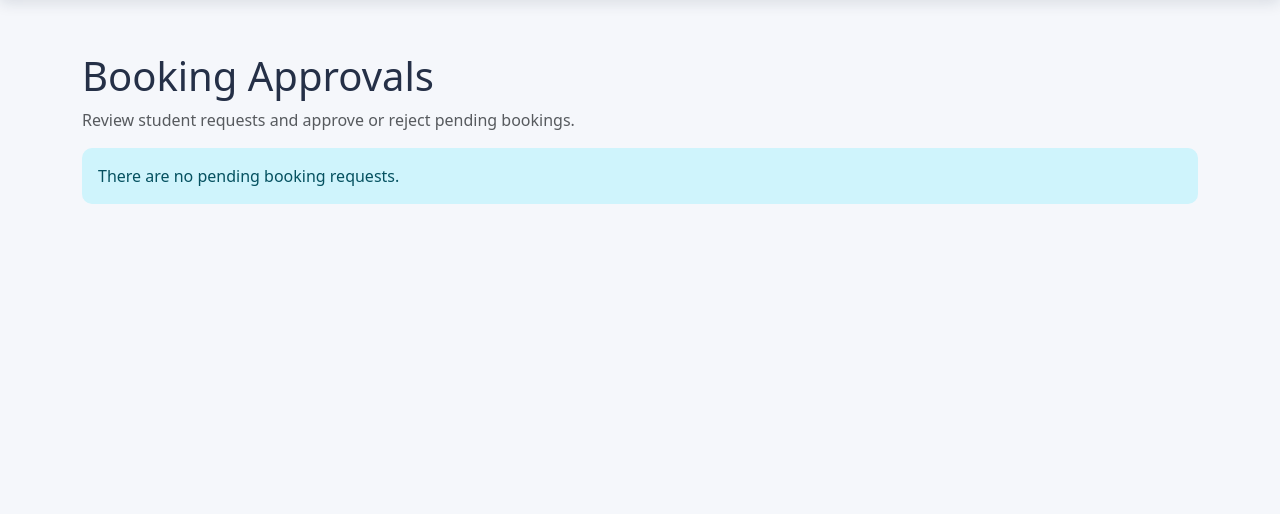
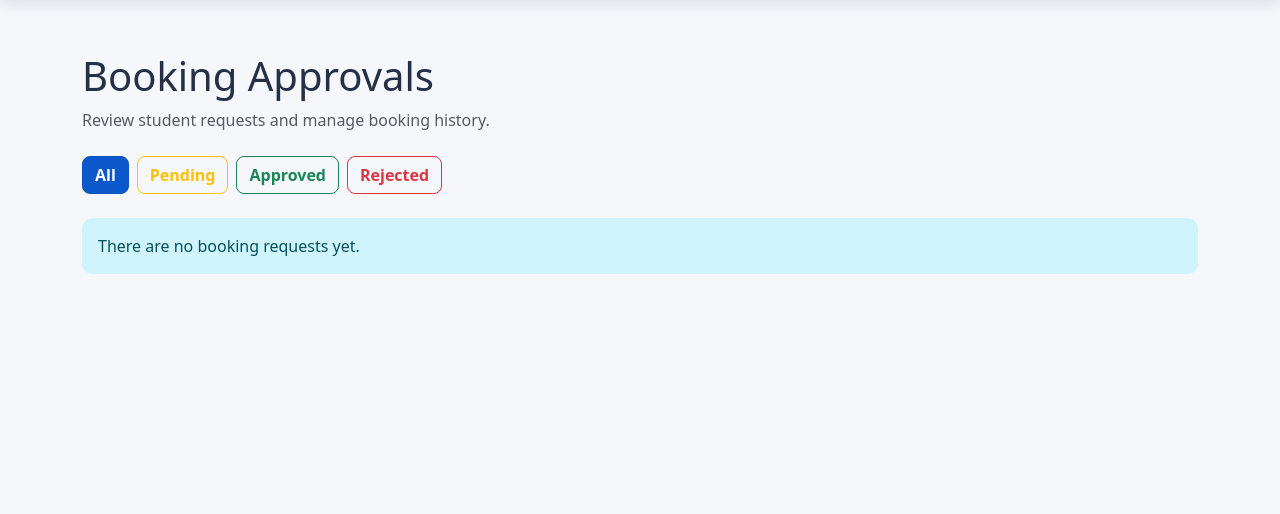
Before and after one commit to TechAkii/lab-eqipment-booking-project, a Flask app: template app/templates/staff/approvals.html in a window 1280 px wide. Shown: the part 62-576 px from the top of the page. Run offline with Flask 3, Linux system fonts and the light colour scheme; the template is opened without the code that fills it, so the values that code supplies are empty; the visitor is signed in with stand-in values (Sample User, id 1).

Commit message:
Fix some errors

```diff
--- a/app/__init__.py
+++ b/app/__init__.py
@@ -432,15 +432,18 @@ def create_app():
     @app.route("/staff/approvals")
     @role_required("Staff")
     def staff_approvals():
-        pending_bookings = (
-            Booking.query.filter_by(status="Pending")
-            .order_by(Booking.booking_date, Booking.start_time)
+        bookings = (
+            Booking.query
+            .order_by(
+                Booking.booking_date.desc(),
+                Booking.start_time.desc()
+            )
             .all()
         )
 
         return render_template(
             "staff/approvals.html",
-            bookings=pending_bookings,
+            bookings=bookings
         )
 
     @app.route(
--- a/app/templates/staff/approvals.html
+++ b/app/templates/staff/approvals.html
@@ -1,15 +1,34 @@
- {% extends "base.html" %} {% block title %}Staff Approvals | UniLab Central{% endblock %} {% block content %}
+ {% extends "base.html" %} {% block title %}Booking Approvals | UniLab Central{% endblock %} {% block content %}
 <section class="container py-4">
-    <h1>Booking Approvals</h1>
-    <p class="text-muted">
-        Review student requests and approve or reject pending bookings.
-    </p>
+    <div class="mb-4">
+        <h1>Booking Approvals</h1>
+        <p class="text-muted">
+            Review student requests and manage booking history.
+        </p>
+    </div>
 
     {% with messages = get_flashed_messages(with_categories=true) %} {% for category, message in messages %}
     <div class="alert alert-{{ category }}" role="alert">
         {{ message }}
     </div>
-    {% endfor %} {% endwith %} {% if bookings %}
+    {% endfor %} {% endwith %}
+
+    <div class="d-flex flex-wrap gap-2 mb-4" role="group" aria-label="Filter bookings by status">
+        <button type="button" class="btn btn-primary status-filter active" data-filter="All" aria-pressed="true">
+            All
+        </button>
+        <button type="button" class="btn btn-outline-warning status-filter" data-filter="Pending" aria-pressed="false">
+            Pending
+        </button>
+        <button type="button" class="btn btn-outline-success status-filter" data-filter="Approved" aria-pressed="false">
+            Approved
+        </button>
+        <button type="button" class="btn btn-outline-danger status-filter" data-filter="Rejected" aria-pressed="false">
+            Rejected
+        </button>
+    </div>
+
+    {% if bookings %}
     <div class="table-responsive">
         <table class="table table-bordered table-hover align-middle">
             <thead class="table-light">
@@ -19,18 +38,33 @@
                     <th>Date</th>
                     <th>Start</th>
                     <th>End</th>
+                    <th>Status</th>
                     <th>Actions</th>
                 </tr>
             </thead>
             <tbody>
                 {% for booking in bookings %}
-                <tr>
+                <tr class="booking-row" data-status="{{ booking.status }}">
                     <td>{{ booking.user.username }}</td>
                     <td>{{ booking.equipment.name }}</td>
                     <td>{{ booking.booking_date.strftime("%Y-%m-%d") }}</td>
                     <td>{{ booking.start_time.strftime("%I:%M %p") }}</td>
                     <td>{{ booking.end_time.strftime("%I:%M %p") }}</td>
                     <td>
+                        {% if booking.status == "Pending" %}
+                        <span class="badge text-bg-warning">Pending</span> {% elif booking.status == "Approved" %}
+                        <span class="badge text-bg-success">Approved</span> {% elif booking.status == "Rejected" %}
+                        <span class="badge text-bg-danger">Rejected</span> {% else %}
+                        <span class="badge text-bg-secondary">
+                                    {{ booking.status }}
+                                </span> {% endif %} {% if booking.rejection_reason %}
+                        <div class="small text-muted mt-1">
+                            Reason: {{ booking.rejection_reason }}
+                        </div>
+                        {% endif %}
+                    </td>
+                    <td>
+                        {% if booking.status == "Pending" %}
                         <form method="post" action="{{ url_for('approve_booking', booking_id=booking.id) }}" class="mb-2">
                             <button class="btn btn-success btn-sm" type="submit">
                                         Approve
@@ -43,16 +77,74 @@
                                         Reject
                                     </button>
                         </form>
+                        {% else %}
+                        <span class="text-muted small">
+                                    No actions available
+                                </span> {% endif %}
                     </td>
                 </tr>
                 {% endfor %}
             </tbody>
         </table>
     </div>
+
+    <p id="no-filter-results" class="alert alert-info d-none">
+        No bookings found for this status.
+    </p>
     {% else %}
     <div class="alert alert-info">
-        There are no pending booking requests.
+        There are no booking requests yet.
     </div>
     {% endif %}
 </section>
+
+<script>
+    document.addEventListener("DOMContentLoaded", function() {
+        const buttons = document.querySelectorAll(".status-filter");
+        const rows = document.querySelectorAll(".booking-row");
+        const emptyMessage = document.getElementById("no-filter-results");
+
+        buttons.forEach(function(button) {
+            button.addEventListener("click", function() {
+                const selectedStatus = button.dataset.filter;
+                let visibleCount = 0;
+
+                buttons.forEach(function(item) {
+                    const selected = item === button;
+                    item.classList.toggle("active", selected);
+                    item.setAttribute("aria-pressed", String(selected));
+
+                    const styles = {
+                        All: ["btn-primary", "btn-outline-primary"],
+                        Pending: ["btn-warning", "btn-outline-warning"],
+                        Approved: ["btn-success", "btn-outline-success"],
+                        Rejected: ["btn-danger", "btn-outline-danger"]
+                    };
+
+                    const [activeClass, inactiveClass] =
+                    styles[item.dataset.filter];
+
+                    item.classList.toggle(activeClass, selected);
+                    item.classList.toggle(inactiveClass, !selected);
+                });
+
+                rows.forEach(function(row) {
+                    const matches =
+                        selectedStatus === "All" ||
+                        row.dataset.status === selectedStatus;
+
+                    row.classList.toggle("d-none", !matches);
+
+                    if (matches) {
+                        visibleCount++;
+                    }
+                });
+
+                if (emptyMessage) {
+                    emptyMessage.classList.toggle("d-none", visibleCount > 0);
+                }
+            });
+        });
+    });
+</script>
 {% endblock %}
```
